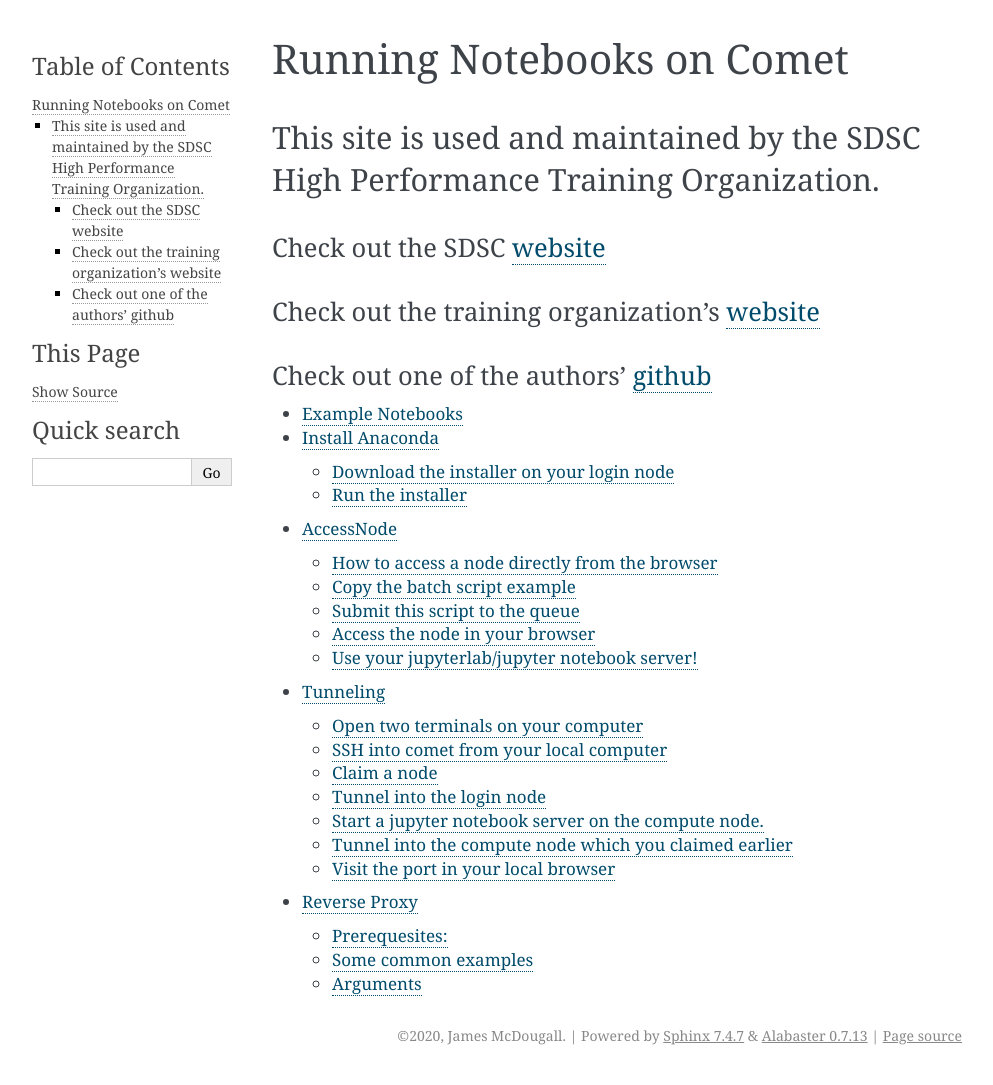
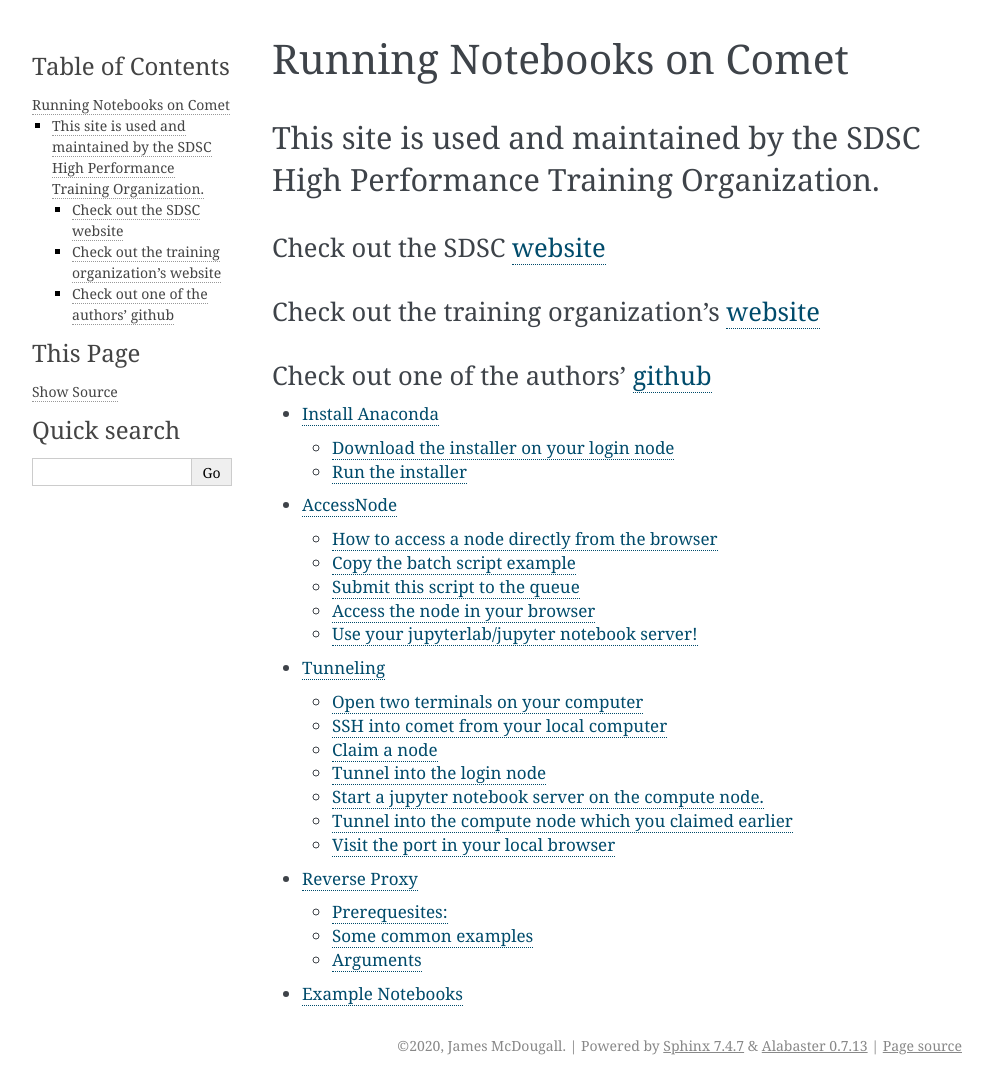
Before and after one commit to sdsc-hpc-training-org/notebooks-101, a Sphinx documentation site: the page built from Docs/source/index.rst, in a window 1280 px wide. Shown: the whole page, without its empty margins (148-1141 px from the left). Built offline with Sphinx 7.4.7, drawn with Linux system fonts in a browser that asks for light colours.

```diff
--- a/Docs/source/index.rst
+++ b/Docs/source/index.rst
@@ -26,8 +26,8 @@ Check out one of the authors' `github <https://github.com/JamesMcDougallJr>`_
 .. toctree::
    :maxdepth: 2
 
-   examples.md
    condaInstall.md
    methods/accessNode.md
    methods/tunneling.md
    methods/reverseProxy.md
+   examples.md
```
